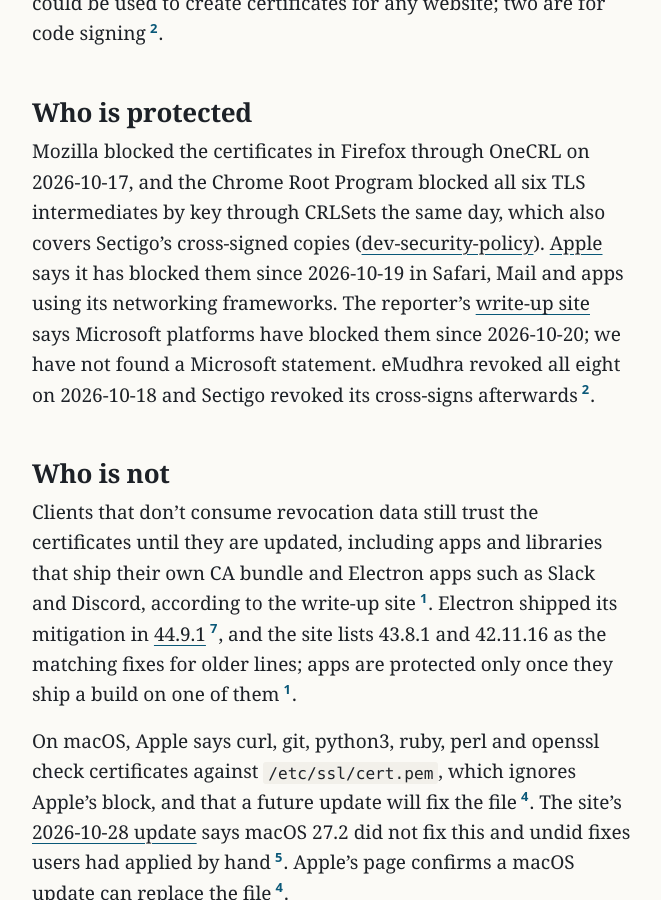
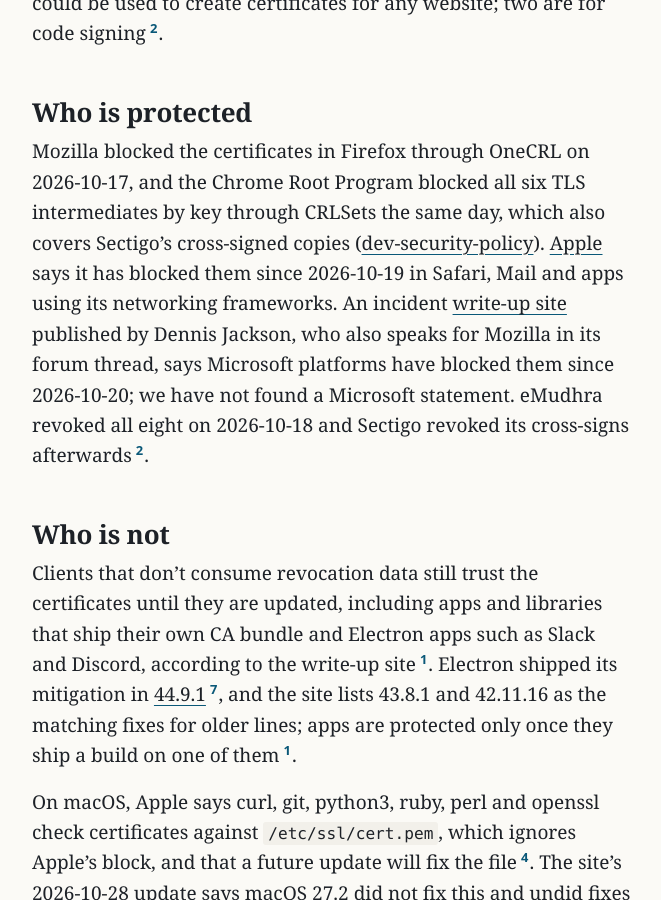
Before and after one commit to northwind-press/northwind-press.github.io, a Jekyll site: the page built from _posts/2026-11-02-emudhra-ca-compromise.md, in a window 1280 px wide and 900 px high, scrolled down 896 px. Shown: the whole window, without its empty margins (308-969 px from the left). Built offline with Jekyll 4.4.1, drawn with Linux system fonts in a browser that asks for light colours.

Commit message:
eMudhra draft: attribute write-up site to its publisher, not the reporter (T-70)
Co-Authored-By: Claude Opus 5.5 <noreply@anthropic.com>

```diff
--- a/_posts/2026-11-02-emudhra-ca-compromise.md
+++ b/_posts/2026-11-02-emudhra-ca-compromise.md
@@ -47,7 +47,7 @@ The private keys of eight eMudhra intermediate certificate authority (CA) certif
 
 ## Who is protected
 
-Mozilla blocked the certificates in Firefox through OneCRL on 2026-10-17, and the Chrome Root Program blocked all six TLS intermediates by key through CRLSets the same day, which also covers Sectigo's cross-signed copies ([dev-security-policy](https://groups.google.com/a/mozilla.org/g/dev-security-policy/c/0R3XLJL6FuE)). [Apple](https://support.apple.com/en-us/149555) says it has blocked them since 2026-10-19 in Safari, Mail and apps using its networking frameworks. The reporter's [write-up site](https://emudhra.we-have-a-problem.com/) says Microsoft platforms have blocked them since 2026-10-20; we have not found a Microsoft statement. eMudhra revoked all eight on 2026-10-18 and Sectigo revoked its cross-signs afterwards{% include cite.html n=2 %}.
+Mozilla blocked the certificates in Firefox through OneCRL on 2026-10-17, and the Chrome Root Program blocked all six TLS intermediates by key through CRLSets the same day, which also covers Sectigo's cross-signed copies ([dev-security-policy](https://groups.google.com/a/mozilla.org/g/dev-security-policy/c/0R3XLJL6FuE)). [Apple](https://support.apple.com/en-us/149555) says it has blocked them since 2026-10-19 in Safari, Mail and apps using its networking frameworks. An incident [write-up site](https://emudhra.we-have-a-problem.com/) published by Dennis Jackson, who also speaks for Mozilla in its forum thread, says Microsoft platforms have blocked them since 2026-10-20; we have not found a Microsoft statement. eMudhra revoked all eight on 2026-10-18 and Sectigo revoked its cross-signs afterwards{% include cite.html n=2 %}.
 
 ## Who is not
 
```
